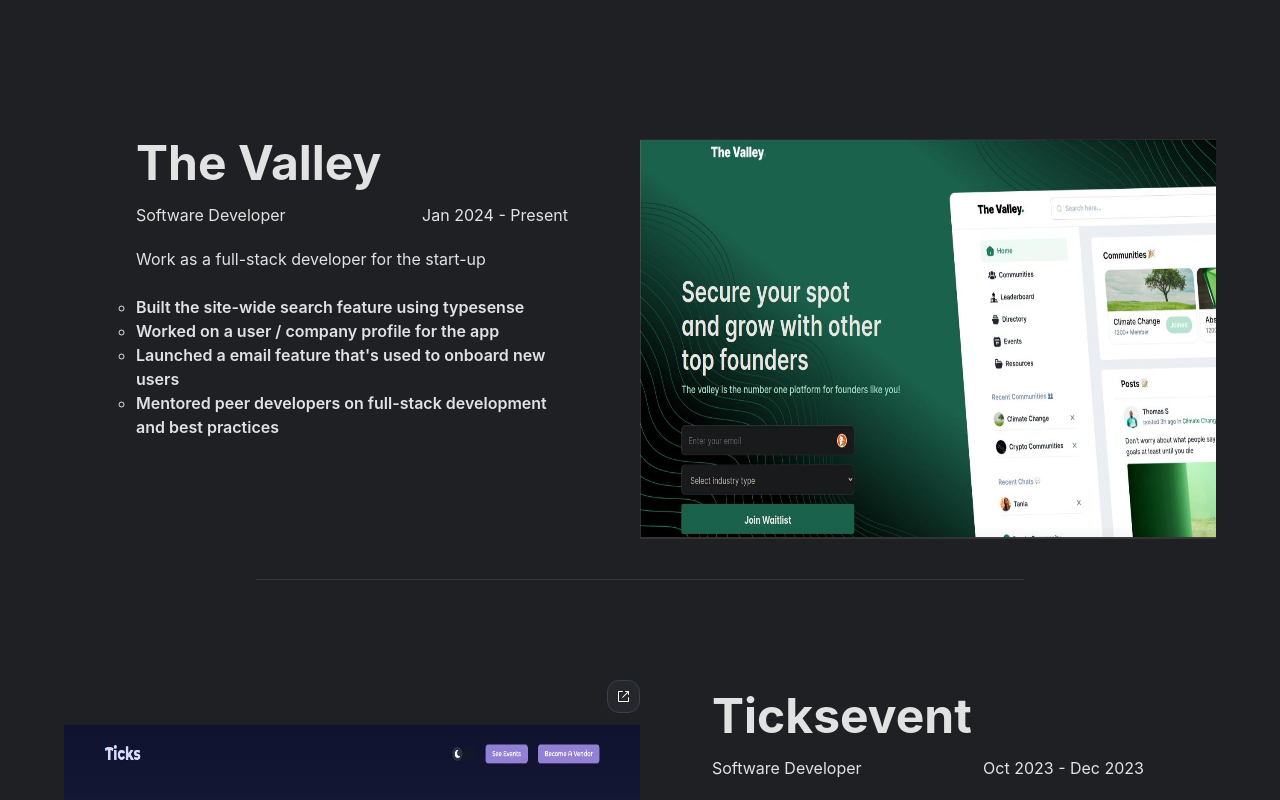
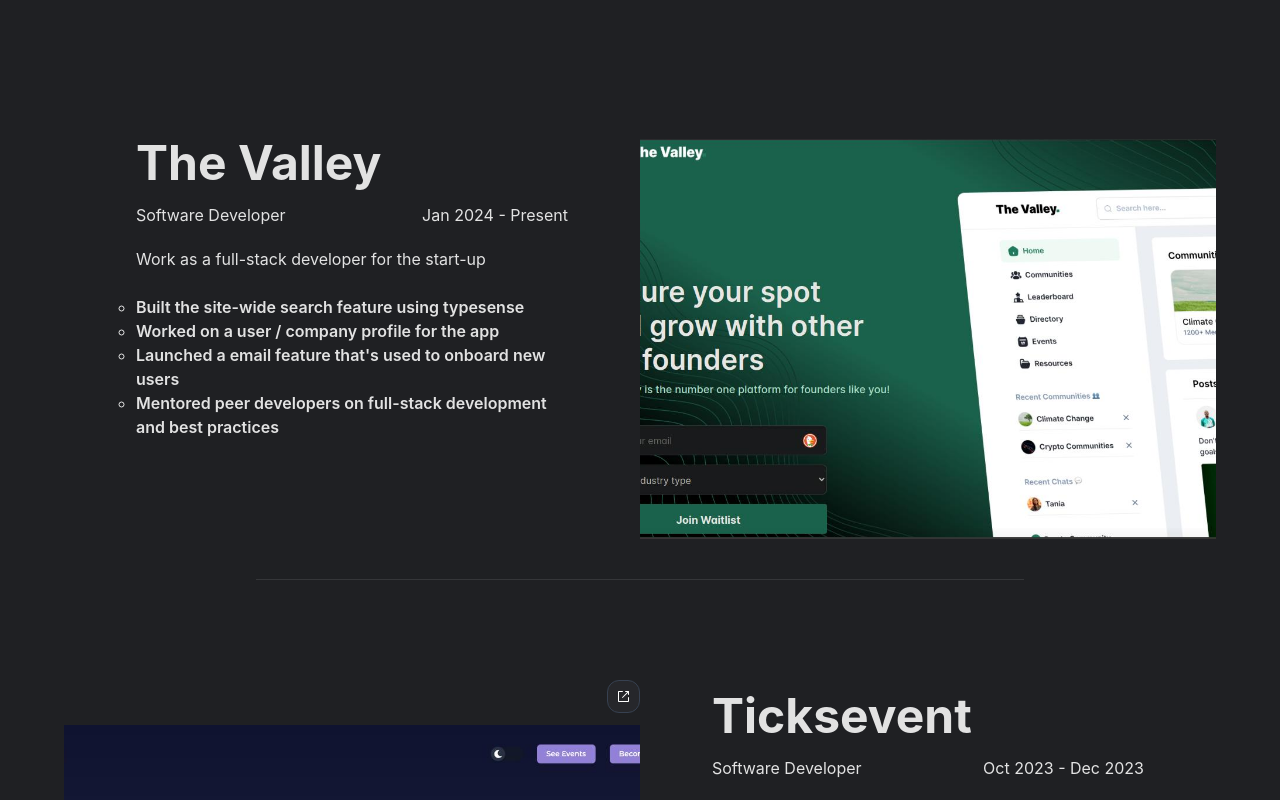
Before and after one commit to Adebisi1234/portfolio, a React (Vite) app: page / in a window 1280 px wide. Shown: the part 4660-5460 px from the top of the page. Built offline with nearby package versions, Linux system fonts and the light colour scheme.

Commit message:
Update Works.ts

```diff
--- a/src/components/Works.tsx
+++ b/src/components/Works.tsx
@@ -114,7 +114,7 @@
               <img
                 src={experience.img}
                 alt="Showcase screenshot"
-                className="min-w-full size-full snap-center snap-mandatory snap-both"
+                className="min-w-full size-full snap-center snap-mandatory snap-both object-cover"
                 loading="eager"
               />
             </div>
```
